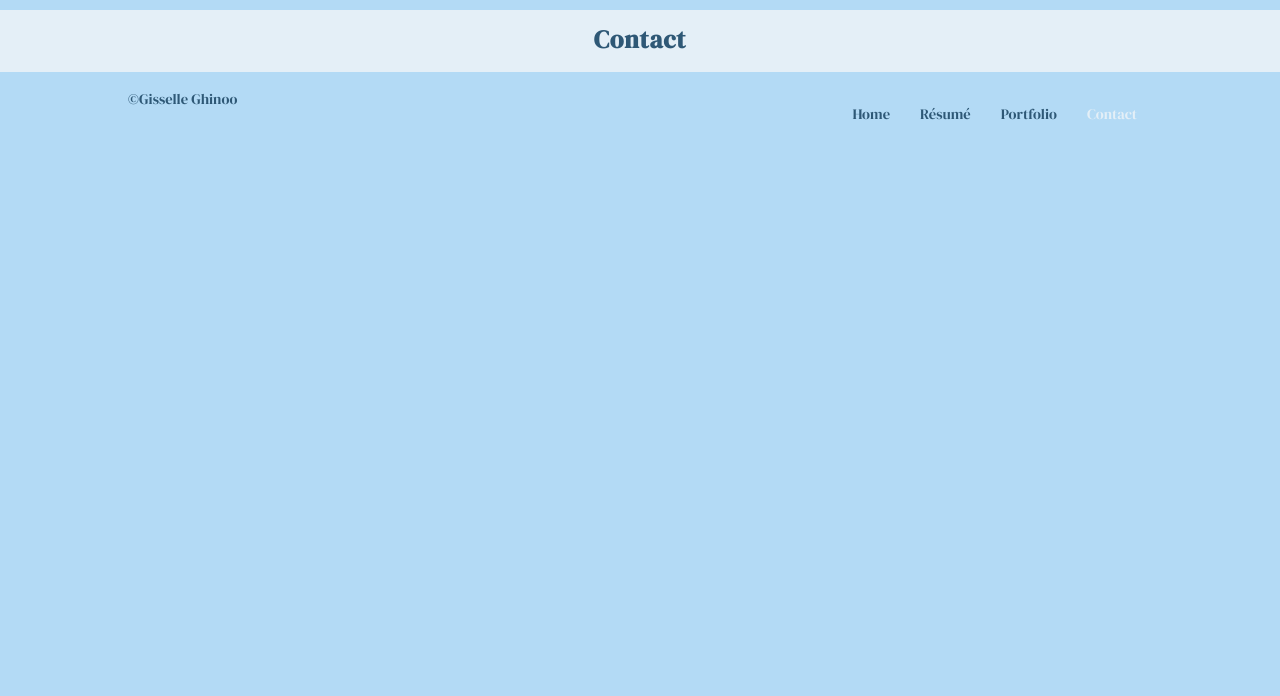
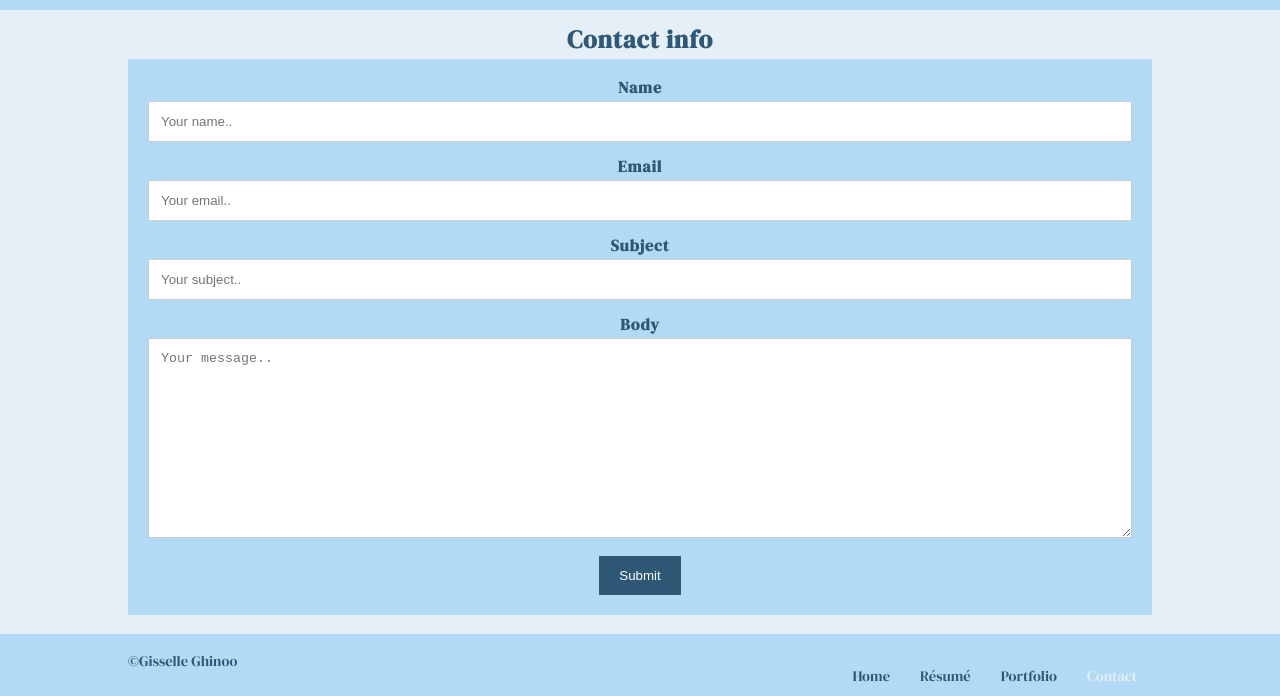
Before and after one commit to 0614145214/Resume-project, a plain HTML site: page contact.html in a window 1280 px wide. Shown: the part 112-808 px from the top of the page. Drawn offline with Linux system fonts and the light colour scheme; a web font is replaced by a local one.

Commit message:
Add files via upload
did contact and portfolio

```diff
--- a/contact.html
+++ b/contact.html
@@ -21,11 +21,26 @@
 
 <!-- Main -->
 <article>
-<h2>Contact</h2>
+    <h2>Contact info</h2>
+<h3>
+<div class="container">
+  <form action="/action_page.php">
+    <label for="name">Name</label>
+    <input type="text" id="name" name="name" placeholder="Your name..">
 
-<p>
+    <label for="Email">Email</label>
+    <input type="text" id="Email" name="Email" placeholder="Your email..">
 
-</p>
+    <label for="Subject">Subject</label>
+    <input type="text" id="Subject" name="Subject" placeholder="Your subject..">
+
+    <label for="Body">Body</label>
+    <textarea id="body" name="body" placeholder="Your message.." style="height:200px"></textarea>
+
+    <input type="submit" value="Submit">
+  </form>
+</div>
+</h3>
 
  </article>
 
--- a/styles/style.css
+++ b/styles/style.css
@@ -91,6 +91,7 @@ font-weight: bolder;
 }
 
 h3 {
+	padding-bottom: 6px;
 	font-weight: bold;
 }
 
@@ -183,3 +184,43 @@ article a:hover {
 	font-weight: bold;
 color:white
 }
+
+input[type=text], select, textarea {
+	width: 100%;
+	padding: 12px;
+	border: 1px solid #ccc;
+	box-sizing: border-box;
+	margin-top: 6px;
+	margin-bottom: 16px;
+	resize: vertical;
+  }
+
+  input[type=submit] {
+	background-color:#2e5876;
+	color: white;
+	padding: 12px 20px;
+	border: none;
+	cursor: pointer;
+  }
+
+  input[type=submit]:hover {
+	background-color:#e4eff7;
+  }
+
+  .container {
+	background-color:#b3daf5;
+	padding: 20px;
+  }
+
+@media screen and (max-width: 900px) {
+	.column {
+		width: 50%;
+	}
+	}
+
+
+@media screen and (max-width: 600px) {
+	.column {
+		width: 100%;
+	}
+}
```
